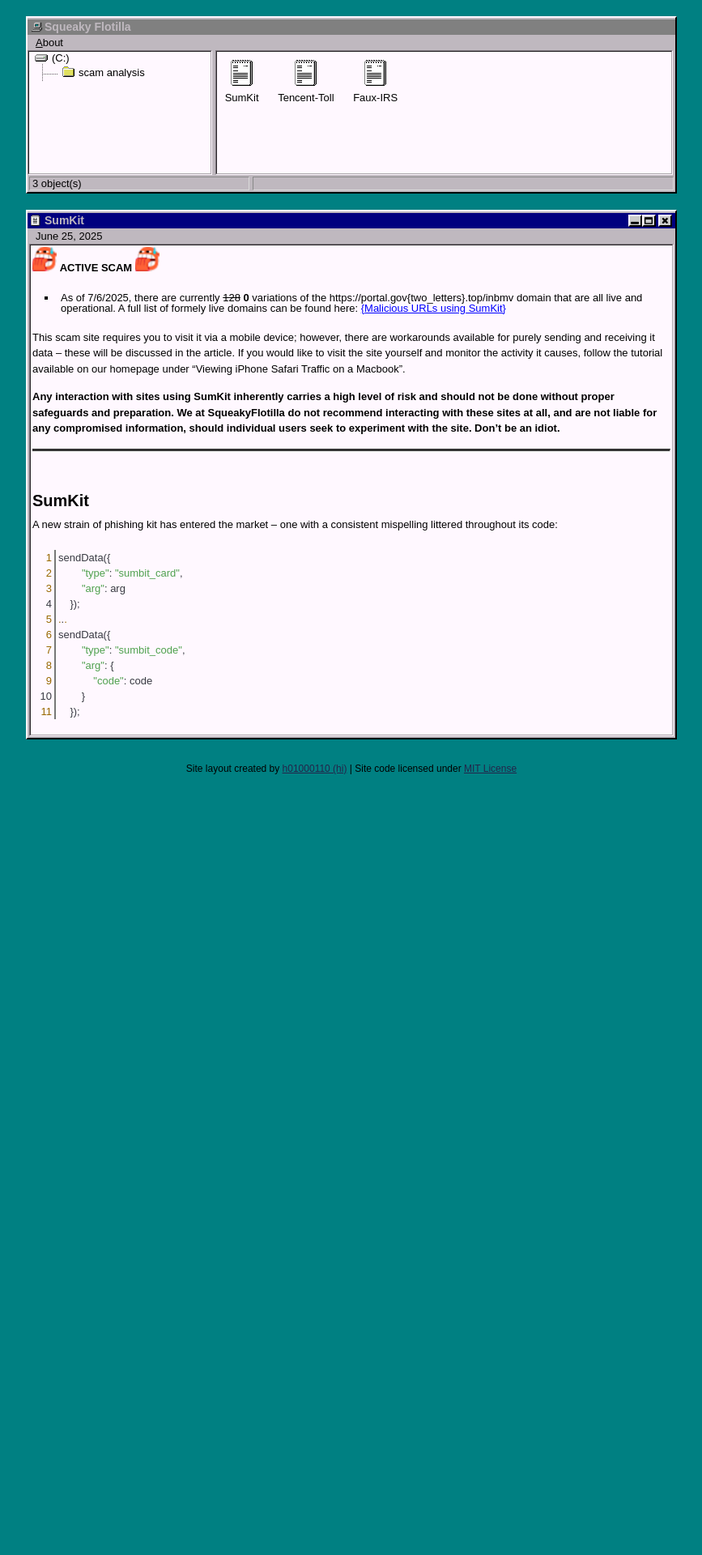
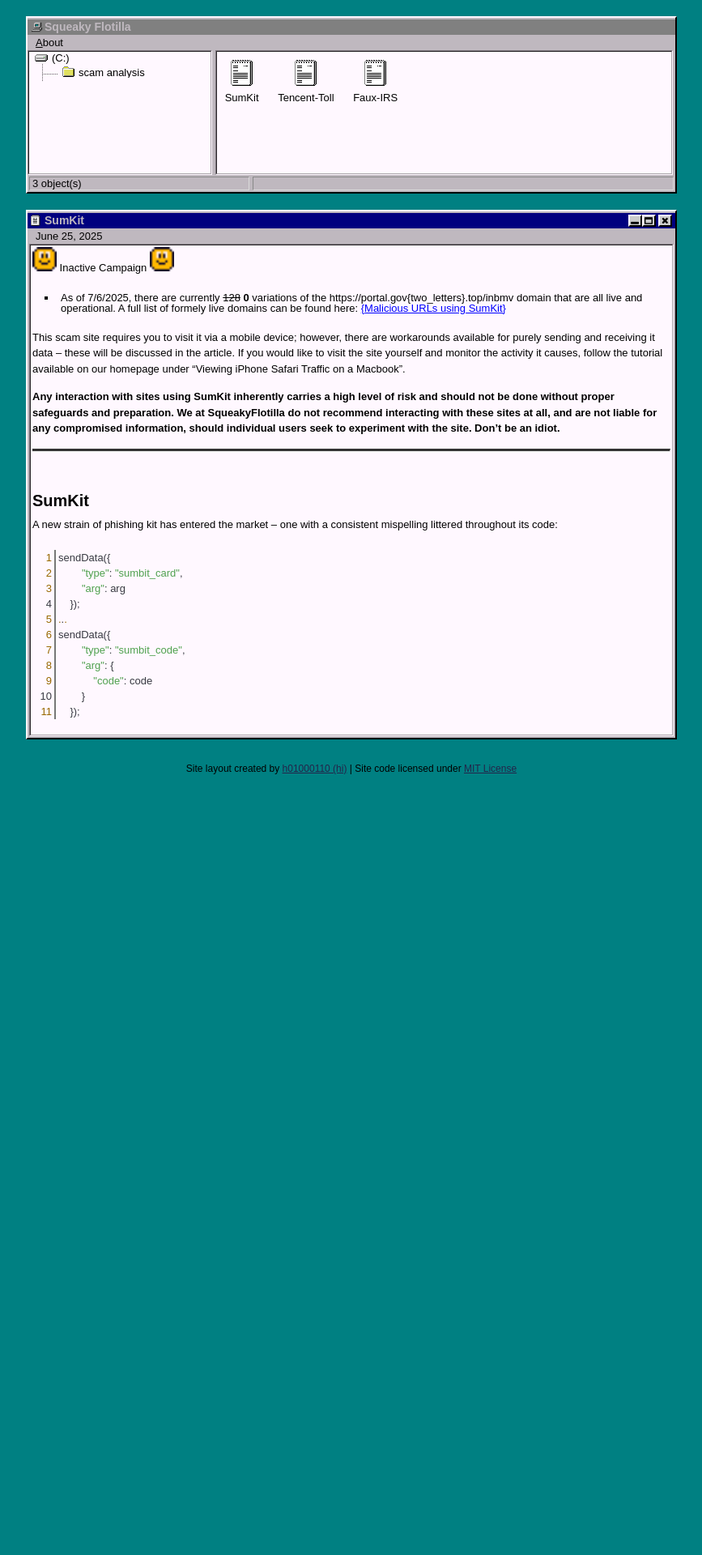
Before and after one commit to scattered-gonk/scattered-gonk.github.io, a Jekyll site: the page built from _posts/2025-25-06-SumKit.md, in a window 1280 px wide. Shown: the top 1920 px of the page at 81% size, without its empty margins (206-1073 px from the left). Built offline with Jekyll 4.4.1, drawn with Linux system fonts in a browser that asks for light colours.

Commit message:
Updated posts

```diff
--- a/_posts/2025-25-06-SumKit.md
+++ b/_posts/2025-25-06-SumKit.md
@@ -78,9 +78,9 @@
 
 </style>
 
-<img src="/assets/nail_bite.ico" width="30" height="30">  **ACTIVE SCAM**   <img src="/assets/nail_bite.ico" width="30" height="30">
+<!-- <img src="/assets/nail_bite.ico" width="30" height="30">  **ACTIVE CAMPAIGN**   <img src="/assets/nail_bite.ico" width="30" height="30"> -->
 
-<!-- <img src="/assets/smile.png" width="30" height="30">  *Likely an active scam, though no live samples listed below*  <img src="/assets/smile.png" width="30" height="30"> -->
+<img src="/assets/smile.png" width="30" height="30">  Inactive Campaign  <img src="/assets/smile.png" width="30" height="30">
 
 * As of 7/6/2025, there are currently ~~128~~ **0** variations of the https://portal.gov{two_letters}.top/inbmv domain that are all live and operational. A full list of formely live domains can be found here: <a href="#popup1"> {Malicious URLs using SumKit} </a>
 <br>
```
